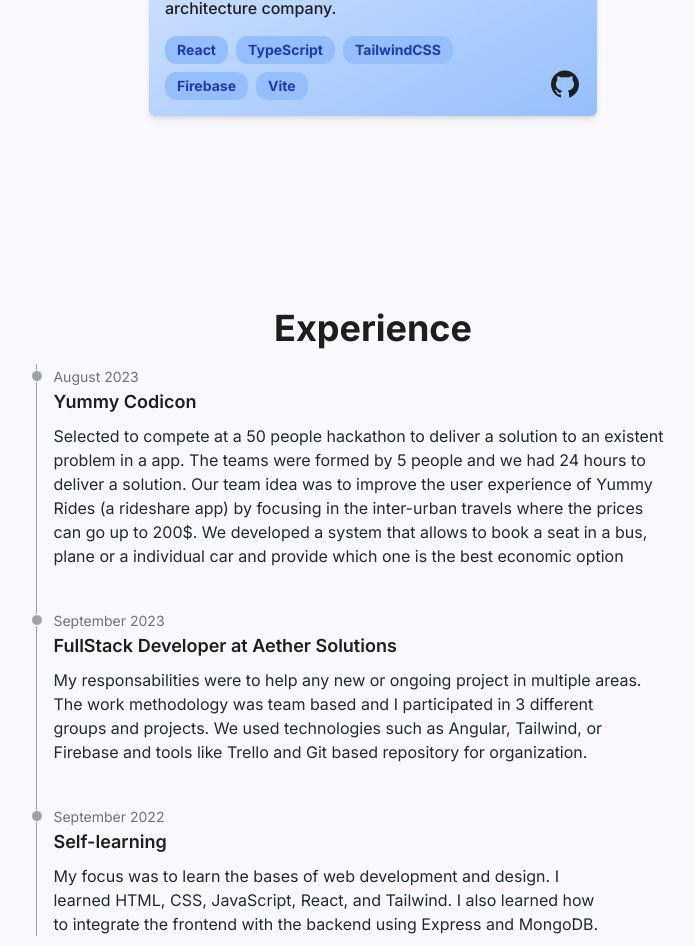
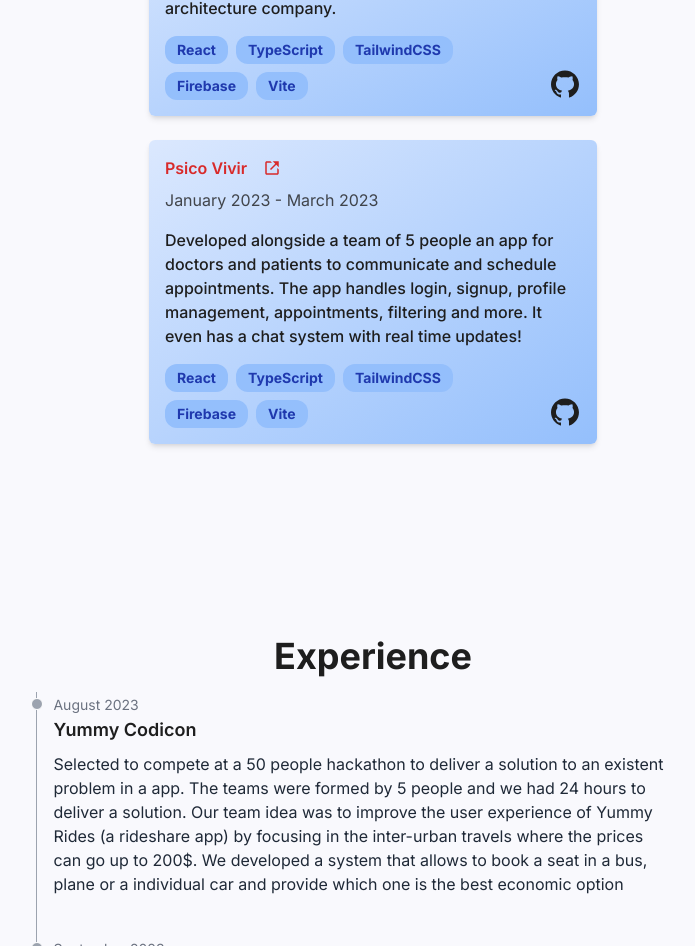
Before and after one commit to Sergionx/portfolio, a React (Vite) app: page / in a window 1280 px wide. Shown: the part 1854-2800 px from the top of the page, without its empty margins (267-962 px from the left). Built offline with nearby package versions, Linux system fonts and the light colour scheme.

Commit message:
added project

```diff
--- a/src/components/sections/Projects.tsx
+++ b/src/components/sections/Projects.tsx
@@ -56,6 +56,15 @@ export default function Projects() {
       url: "https://wova-87e6e.web.app/",
       githubUrl: "https://github.com/ValeriaZampetti/wova-studio/tree/main",
       date: "April 2023 - Jul 2023",
+    },
+    {
+      name: "Psico Vivir",
+      description: `Developed alongside a team of 5 people an app for doctors and patients to communicate and schedule appointments.
+        The app handles login, signup, profile management, appointments, filtering and more. It even has a chat system with real time updates!`,
+      technologies: ["React", "TypeScript", "TailwindCSS", "Firebase", "Vite"],
+      url: "https://psico-vivir.web.app/",
+      githubUrl: "https://github.com/ValeriaZampetti/Psico-vivir",
+      date: "January 2023 - March 2023",
     },
   ];
 
```
